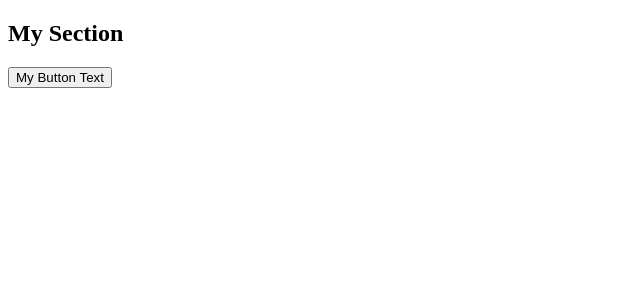
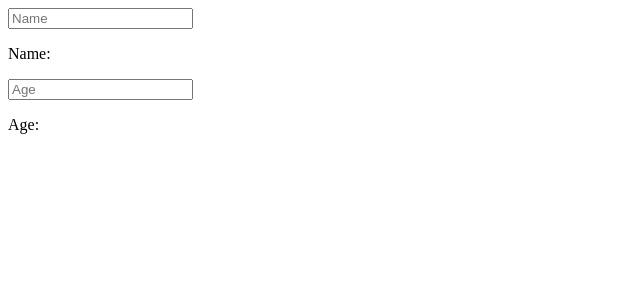
Before and after one commit to bagabobs/learn_react, a React (Create React App) app: page / in a window 1280 px wide. Shown: the top 300 px of the page, without its empty margins (0-640 px from the left). Built offline with nearby package versions, Linux system fonts and the light colour scheme.

Commit message:
done updating stateful context data. menarik juga ini

```diff
--- a/src/App.js
+++ b/src/App.js
@@ -1,11 +1,33 @@
-import './App.css';
+import {Fragment, useReducer} from "react";
 
-function App() {
-  return (
-      <div>
-        Hello World
-      </div>
-  );
+
+function reducer(state, action) {
+    switch(action.type) {
+        case 'changeName':
+            return { ...state, name: action.value };
+        case 'changeAge':
+            return { ...state, age: action.value };
+        default:
+            throw new Error(`${action.type} is not valid action`);
+    }
 }
 
-export default App;
+export default function App() {
+    const [ { name, age }, dispatch ] = useReducer(reducer, { name: '', age: '' });
+
+    return (
+        <Fragment>
+            <input
+                placeholder="Name"
+                value={ name }
+                onChange={ e => dispatch({ type: 'changeName', value: e.target.value })}/>
+            <p>Name: { name }</p>
+            <input
+                placeholder="Age"
+                value={ age }
+                onChange={ e => dispatch({ type: 'changeAge', value: e.target.value })}
+            />
+            <p>Age: { age }</p>
+        </Fragment>
+    );
+}
--- a/src/index.js
+++ b/src/index.js
@@ -1,12 +1,8 @@
-import {Component} from "react";
 import {render} from "react-dom";
+import App from "./App";
 
-import MySection from "./MySection";
-import MyButton from "./MyButton";
 
 render(
-    <MySection>
-        <MyButton>My Button Text</MyButton>
-    </MySection>,
+    <App />,
     document.getElementById('root')
 );
```
